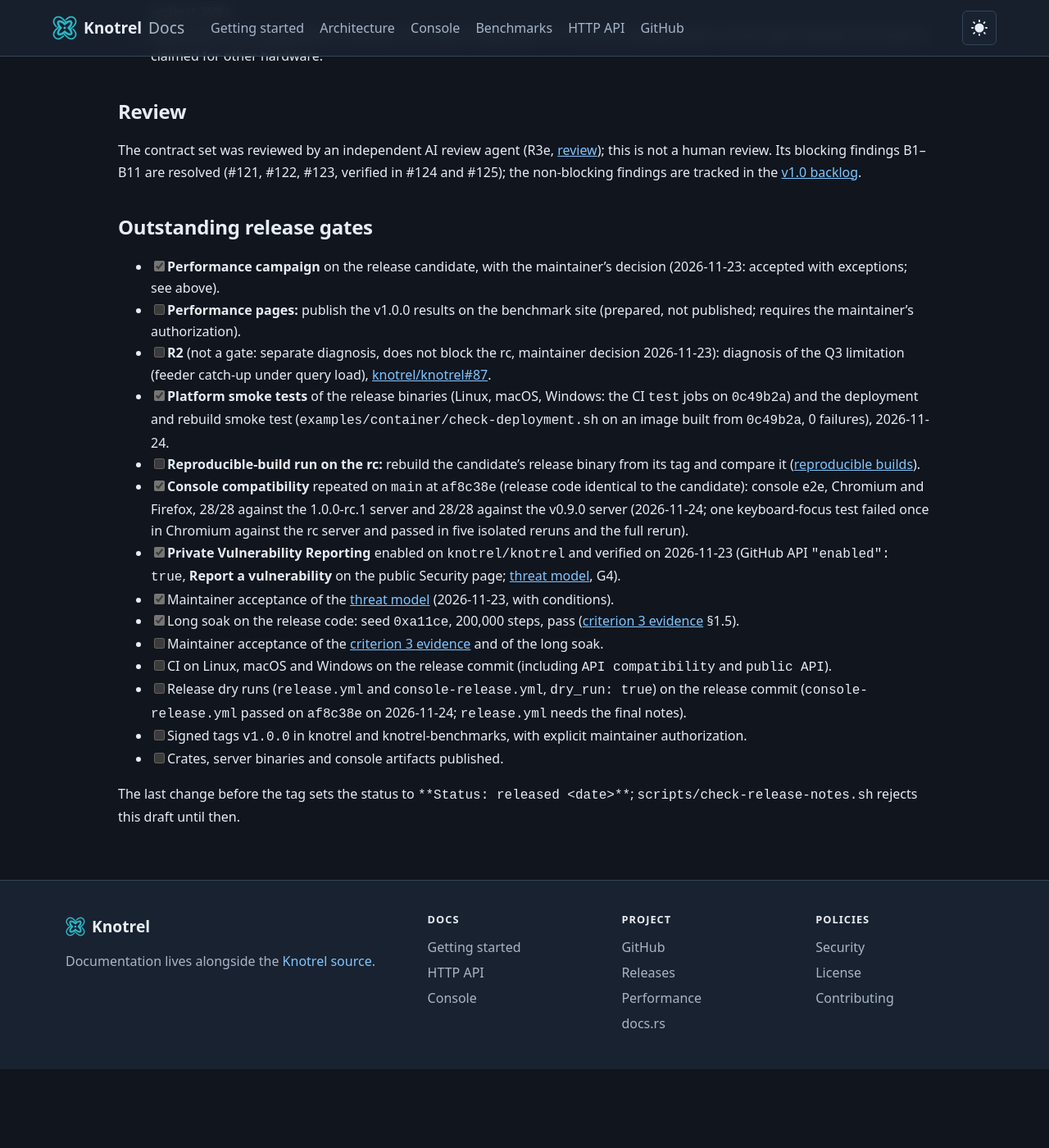
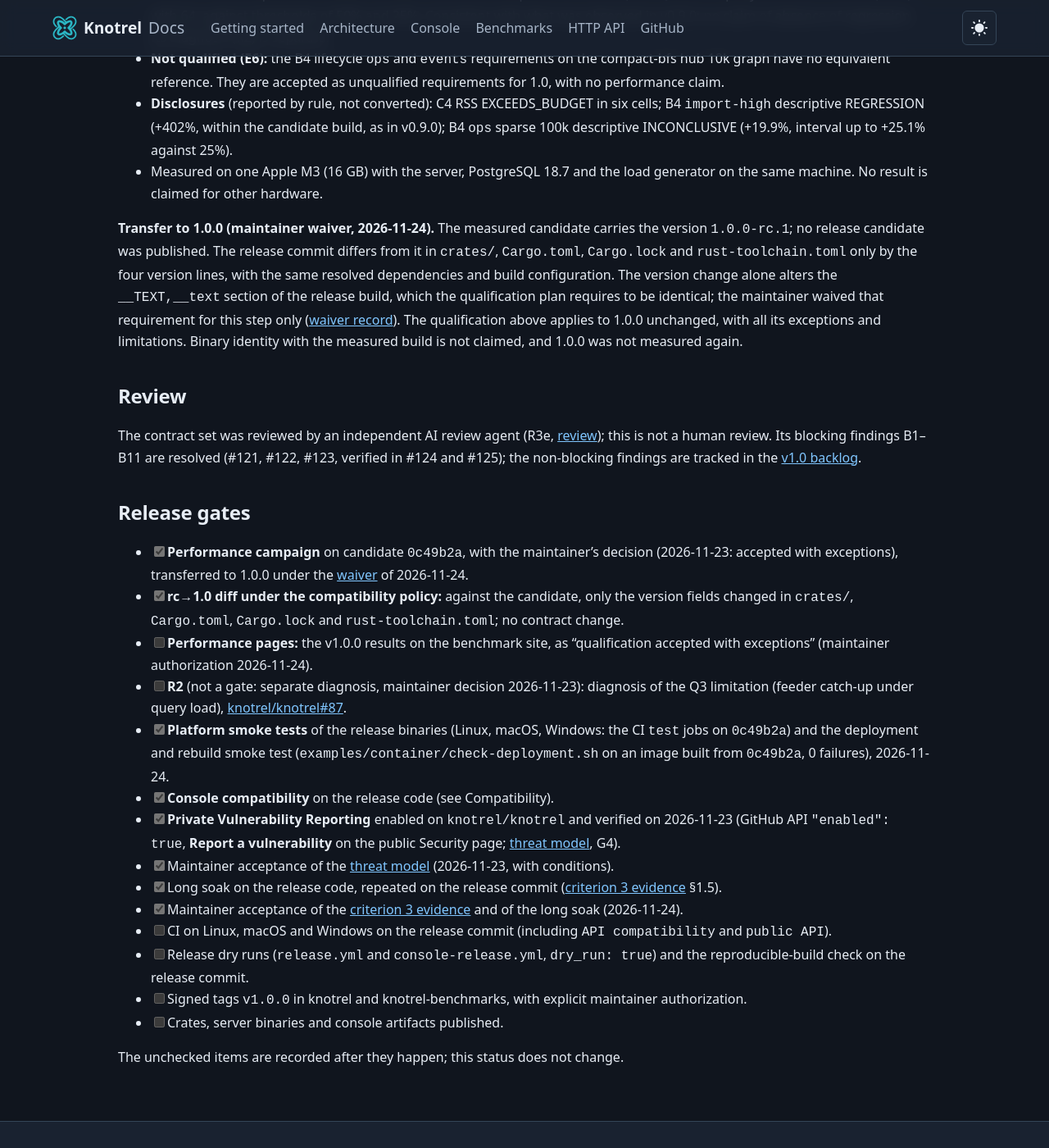
Before and after one commit to knotrel/knotrel, a Jekyll site: the page built from docs/releases/v1.0.0-release-notes.md, in a window 1280 px wide and 1400 px high, scrolled down 5609 px. Shown: the whole window at 82% size. Built offline with Jekyll 4.4.1, drawn with Linux system fonts in a browser that asks for light colours; our own code applies the rules of GitHub Pages for plain Markdown files; before the commit the page ends 6913 px from its top, so only the background shows below that; some of the changed text lies outside the part shown.

Commit message:
docs(release): prepare the v1.0.0 release commit
Lockstep version 1.0.0 (workspace, knotrel-core requirement in the stable
form ^1.0.0, console, reference feeder, OpenAPI info.version and the
console's recorded OpenAPI digest); console supportedServer >=0.9.0 <1.1.0.
Release notes final (released 2026-11-24): the qualification of candidate
0c49b2a is transferred to 1.0.0 under the maintainer's waiver of the
__TEXT,__text identity rule (new docs/releases/v1.0.0-text-identity-waiver.md),
console compatibility and the long soak repeated on the release code. The
rc.1 notes record that no release candidate was published. README and
console README describe v1.0.0. Under crates/, Cargo.toml, Cargo.lock and
rust-toolchain.toml only the four version lines change.

Co-Authored-By: Claude Opus 5.5 <noreply@anthropic.com>

```diff
--- a/Cargo.toml
+++ b/Cargo.toml
@@ -3,7 +3,7 @@ members = ["crates/knotrel-core", "crates/knotrel-server"]
 resolver = "3"
 
 [workspace.package]
-version = "1.0.0-rc.1"
+version = "1.0.0"
 edition = "2024"
 rust-version = "1.100.0"
 repository = "https://github.com/knotrel/knotrel"
@@ -11,7 +11,7 @@ license = "Elastic-2.0"
 publish = true
 
 [workspace.dependencies]
-knotrel-core = { path = "crates/knotrel-core", version = "=1.0.0-rc.1" }
+knotrel-core = { path = "crates/knotrel-core", version = "1.0.0" }
 # axum 0.8 and tokio 1 are public dependencies of knotrel-server: `axum::Router`
 # and `tokio::net::TcpListener` appear in its stable API (docs/stability.md).
 # An incompatible upgrade of either requires a SemVer assessment of Knotrel.
--- a/console/package.json
+++ b/console/package.json
@@ -1,6 +1,6 @@
 {
   "name": "@knotrel/console",
-  "version": "1.0.0-rc.1",
+  "version": "1.0.0",
   "private": true,
   "description": "Knotrel operational console: a static React application distributed as a container image and a versioned static archive.",
   "license": "Elastic-2.0",
@@ -30,8 +30,8 @@
     "archive": "node scripts/package-static.mjs"
   },
   "knotrel": {
-    "supportedServer": ">=0.9.0 <1.0.0 || >=1.0.0-rc.1 <1.1.0",
-    "openapiSha256": "1639a0e0468b999e0156b4f1e01aba58d28b67da8db435d758046b26ff8520e9"
+    "supportedServer": ">=0.9.0 <1.1.0",
+    "openapiSha256": "c2285b8b4c6d351d1a8b8cc81c51bf70d834cf71b49b6bb510e2de5fc7ff0cb2"
   },
   "devDependencies": {
     "@axe-core/playwright": "4.14.0",
--- a/docs/openapi.yaml
+++ b/docs/openapi.yaml
@@ -1,7 +1,7 @@
 openapi: 3.1.0
 info:
   title: Knotrel HTTP API
-  version: 1.0.0-rc.1
+  version: 1.0.0
   description: |
     REST API for Knotrel, an in-memory dynamic graph connectivity service.
 
--- a/docs/releases/v1.0.0-release-notes.md
+++ b/docs/releases/v1.0.0-release-notes.md
@@ -1,10 +1,11 @@
 # Knotrel v1.0.0 Release Notes — Stable Contract
 
-**Status: DRAFT, not released.** Prepared on `main` during the v1.0.0
-release-candidate cycle; nothing here is released, tagged or published. The
-performance section is pending the v1.0.0 campaign, and the outstanding
-release gates are listed at the end. The release candidates have their own
-notes, starting with [v1.0.0-rc.1](v1.0.0-rc.1-release-notes.md).
+**Status: released 2026-11-24.** Stable contract for the 1.x series.
+Performance qualification accepted with exceptions, transferred from the
+measured candidate `0c49b2a` under a documented waiver (see
+[Performance qualification](#performance-qualification)); feeder catch-up
+under query load (Q3) is a declared limitation. No release candidate was
+published.
 
 ## Scope
 
@@ -243,21 +244,26 @@ OpenAPI, in `docs/api/approved-breaking-changes.yaml`.
 
 ### Console and servers (mandatory check)
 
-The console's browser tests (14 tests, Chromium and Firefox) passed on
-2026-11-23 against a release server built from this branch (`main` at
-`e13b3cc` plus the version bump, `cargo build --release -p knotrel-server
---locked`) and against a release server built from tag `v0.9.0`: 14 of 14 on
-each browser for each server (28 of 28 per server). They passed again for
-the first release candidate (see the
-[v1.0.0-rc.1 notes](v1.0.0-rc.1-release-notes.md)): against a server
-reporting `1.0.0-rc.1` and against v0.9.0, 14 of 14 on each browser for
-each server.
-`knotrel.supportedServer` is `>=0.9.0 <1.0.0 || >=1.0.0-rc.1 <1.1.0`. Under
-npm's range rules a prerelease satisfies only a comparator set that names a
-prerelease of the same `X.Y.Z`, so the earlier `>=0.9.0 <1.1.0` did not
-admit `1.0.0-rc.1`; the second set admits the 1.0.0 candidates from `rc.1`,
-1.0.0 and 1.0.x. Server 0.8 is no longer in the range because it was not
-tested again. To be repeated on the release commit.
+The console's browser tests (14 tests, Chromium and Firefox; `npm run build`,
+then `npx playwright test` with `KNOTREL_SERVER_BIN`) were repeated on the
+release commit on 2026-11-24, against two release servers
+(`cargo build --release -p knotrel-server --locked`):
+
+| Server | Result |
+|---|---|
+| Release commit, version `1.0.0` (`knotrel_build_info{version="1.0.0"}`) | 28 of 28 in the full rerun |
+| Tag `v0.9.0` (`knotrel_build_info{version="0.9.0"}`) | 28 of 28 |
+
+Against the 1.0.0 server, the keyboard-only accessibility test failed once
+in Chromium in the first full run and once in five isolated reruns, both
+times waiting for focus on a menu item while the page reported itself
+inactive; it passed in the other four reruns and in the full rerun. The same
+intermittent failure was seen on 2026-11-24 against the candidate's server.
+The console code is unchanged since the candidate.
+
+`knotrel.supportedServer` is `>=0.9.0 <1.1.0`: servers 0.9.x, 1.0.0 and its
+1.0.x patches. Server 0.8 is not in the range because it was not tested
+again. No release candidate was published, so the range names no prerelease.
 
 ## Performance qualification
 
@@ -303,6 +309,18 @@ published v0.9.0 on 2026-11-23.
   load generator on the same machine. No result is claimed for other
   hardware.
 
+**Transfer to 1.0.0 (maintainer waiver, 2026-11-24).** The measured candidate
+carries the version `1.0.0-rc.1`; no release candidate was published. The
+release commit differs from it in `crates/`, `Cargo.toml`, `Cargo.lock` and
+`rust-toolchain.toml` only by the four version lines, with the same resolved
+dependencies and build configuration. The version change alone alters the
+`__TEXT,__text` section of the release build, which the qualification plan
+requires to be identical; the maintainer waived that requirement for this
+step only ([waiver record](v1.0.0-text-identity-waiver.md)). The qualification
+above applies to 1.0.0 unchanged, with all its exceptions and limitations.
+Binary identity with the measured build is not claimed, and 1.0.0 was not
+measured again.
+
 ## Review
 
 The contract set was reviewed by an independent AI review agent (R3e,
@@ -310,44 +328,42 @@ The contract set was reviewed by an independent AI review agent (R3e,
 findings B1–B11 are resolved (#121, #122, #123, verified in #124 and #125);
 the non-blocking findings are tracked in the [v1.0 backlog](v1.0-backlog.md).
 
-## Outstanding release gates
+## Release gates
 
-- [x] **Performance campaign** on the release candidate, with the
-  maintainer's decision (2026-11-23: accepted with exceptions; see above).
-- [ ] **Performance pages:** publish the v1.0.0 results on the benchmark site
-  (prepared, not published; requires the maintainer's authorization).
-- [ ] **R2** (not a gate: separate diagnosis, does not block the rc, maintainer
-  decision 2026-11-23): diagnosis of the Q3 limitation (feeder catch-up under
-  query load), [knotrel/knotrel#87](https://github.com/knotrel/knotrel/issues/87).
+- [x] **Performance campaign** on candidate `0c49b2a`, with the maintainer's
+  decision (2026-11-23: accepted with exceptions), transferred to 1.0.0
+  under the [waiver](v1.0.0-text-identity-waiver.md) of 2026-11-24.
+- [x] **rc→1.0 diff under the compatibility policy:** against the candidate,
+  only the version fields changed in `crates/`, `Cargo.toml`, `Cargo.lock`
+  and `rust-toolchain.toml`; no contract change.
+- [ ] **Performance pages:** the v1.0.0 results on the benchmark site, as
+  "qualification accepted with exceptions" (maintainer authorization
+  2026-11-24).
+- [ ] **R2** (not a gate: separate diagnosis, maintainer decision
+  2026-11-23): diagnosis of the Q3 limitation (feeder catch-up under query
+  load), [knotrel/knotrel#87](https://github.com/knotrel/knotrel/issues/87).
 - [x] **Platform smoke tests** of the release binaries (Linux, macOS,
   Windows: the CI `test` jobs on `0c49b2a`) and the deployment and rebuild
   smoke test (`examples/container/check-deployment.sh` on an image built from
   `0c49b2a`, 0 failures), 2026-11-24.
-- [ ] **Reproducible-build run on the rc:** rebuild the candidate's release
-  binary from its tag and compare it ([reproducible builds](reproducible-build.md)).
-- [x] **Console compatibility** repeated on `main` at `af8c38e` (release
-  code identical to the candidate): console e2e, Chromium and Firefox, 28/28
-  against the 1.0.0-rc.1 server and 28/28 against the v0.9.0 server
-  (2026-11-24; one keyboard-focus test failed once in Chromium against the rc
-  server and passed in five isolated reruns and the full rerun).
+- [x] **Console compatibility** on the release code (see Compatibility).
 - [x] **Private Vulnerability Reporting** enabled on `knotrel/knotrel` and
   verified on 2026-11-23 (GitHub API `"enabled": true`, **Report a
   vulnerability** on the public Security page; [threat model](../threat-model.md), G4).
 - [x] Maintainer acceptance of the [threat model](../threat-model.md)
   (2026-11-23, with conditions).
-- [x] Long soak on the release code: seed `0xa11ce`, 200,000 steps, pass
+- [x] Long soak on the release code, repeated on the release commit
   ([criterion 3 evidence](v1.0-criterion-3-evidence.md) §1.5).
-- [ ] Maintainer acceptance of the
-  [criterion 3 evidence](v1.0-criterion-3-evidence.md) and of the long soak.
+- [x] Maintainer acceptance of the
+  [criterion 3 evidence](v1.0-criterion-3-evidence.md) and of the long soak
+  (2026-11-24).
 - [ ] CI on Linux, macOS and Windows on the release commit (including
   `API compatibility` and `public API`).
 - [ ] Release dry runs (`release.yml` and `console-release.yml`,
-  `dry_run: true`) on the release commit (`console-release.yml` passed on
-  `af8c38e` on 2026-11-24; `release.yml` needs the final notes).
+  `dry_run: true`) and the reproducible-build check on the release commit.
 - [ ] Signed tags `v1.0.0` in knotrel and knotrel-benchmarks, with explicit
   maintainer authorization.
 - [ ] Crates, server binaries and console artifacts published.
 
-The last change before the tag sets the status to
-`**Status: released <date>**`; `scripts/check-release-notes.sh` rejects this
-draft until then.
+The unchecked items are recorded after they happen; this status does not
+change.
--- a/integrations/postgres-feeder/Cargo.toml
+++ b/integrations/postgres-feeder/Cargo.toml
@@ -1,6 +1,6 @@
 [package]
 name = "knotrel-pg-feeder"
-version = "1.0.0-rc.1"
+version = "1.0.0"
 edition = "2024"
 rust-version = "1.100.0"
 license = "Elastic-2.0"
```
Also changed, not shown: docs/console.md (+6 -11 lines), docs/releases/v1.0-criterion-3-evidence.md (+9 -6 lines), docs/releases/v1.0.0-rc.1-release-notes.md (+4 -3 lines), docs/releases/v1.0.0-text-identity-waiver.md (added, +68 -0 lines), README.md, console/README.md, 3 other files.
